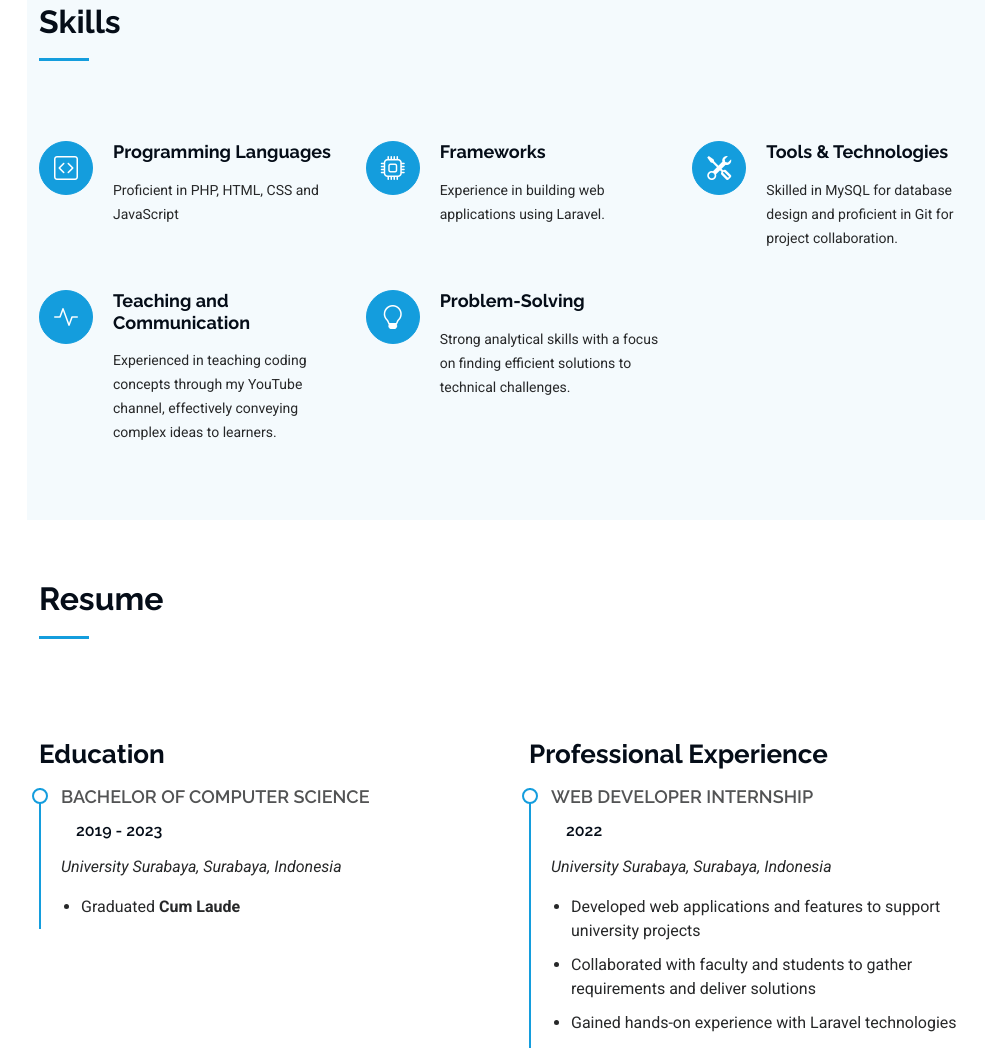
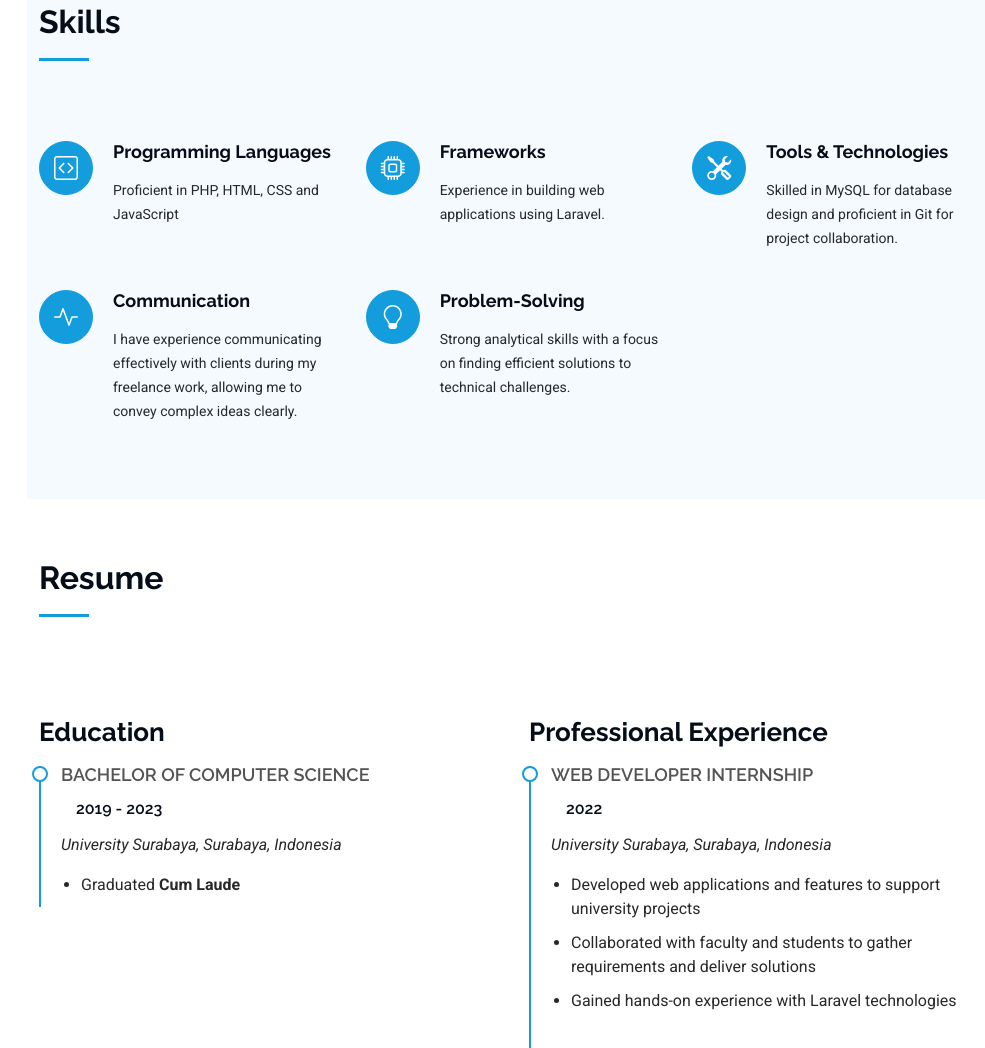
Before and after one commit to patricklime30/patricklime30.github.io, a plain HTML site: page index.html in a window 1280 px wide. Shown: the part 1395-2443 px from the top of the page, without its empty margins (273-1258 px from the left). Drawn offline with Linux system fonts and the light colour scheme.

Commit message:
Update index.html

```diff
--- a/index.html
+++ b/index.html
@@ -175,9 +175,9 @@
           <div class="col-lg-4 col-md-6 service-item d-flex" data-aos="fade-up" data-aos-delay="400">
             <div class="icon flex-shrink-0"><i class="bi bi-activity"></i></div>
             <div>
-              <h4 class="title"><a href="#" class="stretched-link">Teaching and Communication</a></h4>
+              <h4 class="title"><a href="#" class="stretched-link">Communication</a></h4>
               <p class="description">
-                Experienced in teaching coding concepts through my YouTube channel, effectively conveying complex ideas to learners.
+                I have experience communicating effectively with clients during my freelance work, allowing me to convey complex ideas clearly.
               </p>
             </div>
           </div><!-- End Service Item -->
@@ -267,7 +267,7 @@
 
           <ul class="portfolio-filters isotope-filters" data-aos="fade-up" data-aos-delay="100">
             <li data-filter=".filter-projects" class="filter-active">Projects</li>
-            <li data-filter=".filter-certificates">Certificates</li>
+<!--             <li data-filter=".filter-certificates">Certificates</li> -->
           </ul><!-- End Portfolio Filters -->
 
           <div class="row gy-4 isotope-container" data-aos="fade-up" data-aos-delay="200">
```
